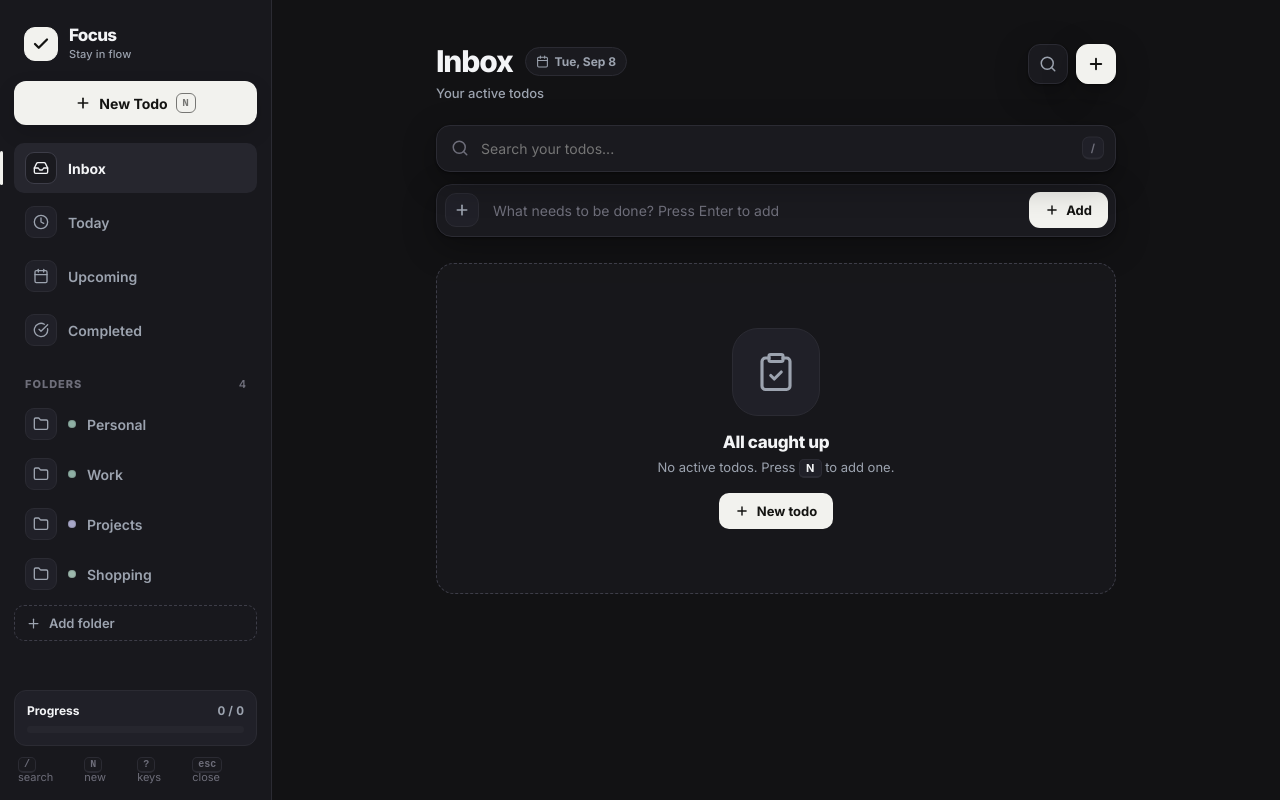
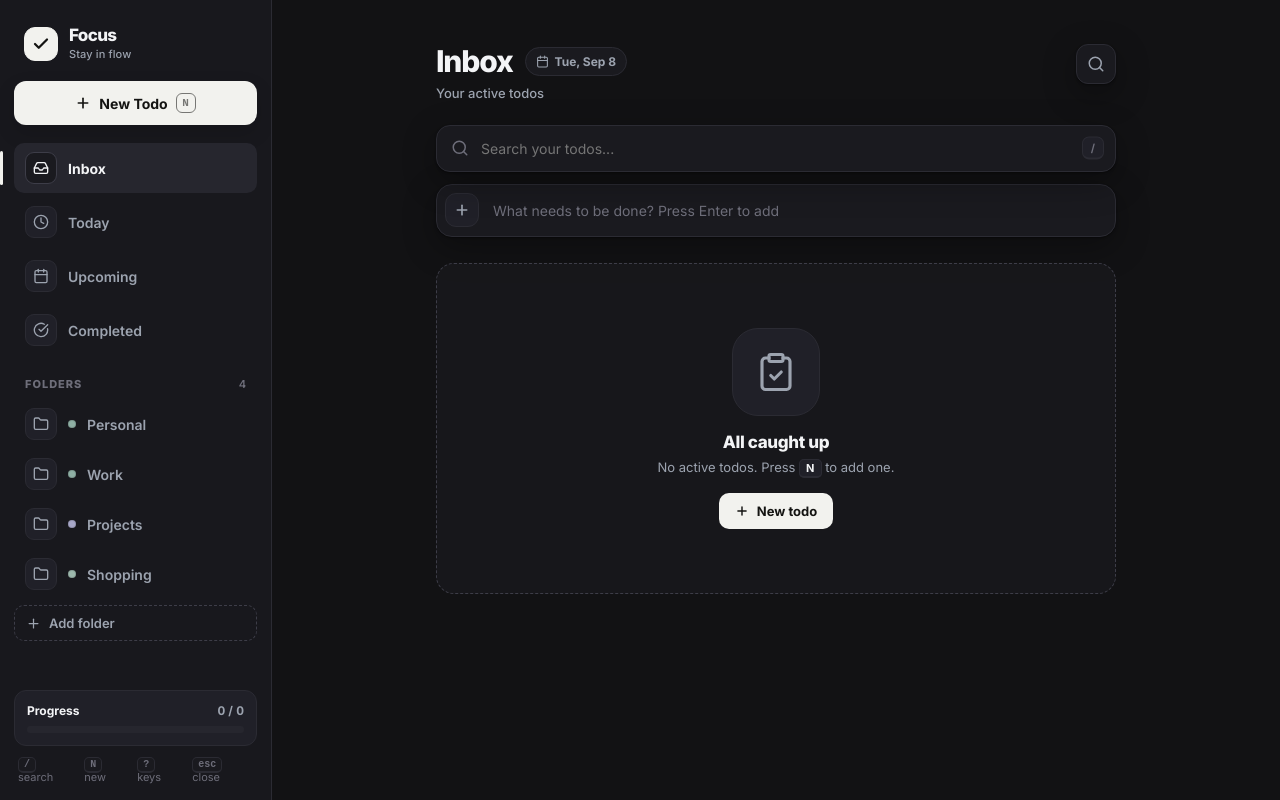
Before and after one commit to omkar142web/todos, a plain HTML site: page index.html in a window 1280 px wide. Drawn offline with Linux system fonts and the light colour scheme.

Commit message:
comment out extra add buttons

```diff
--- a/index.html
+++ b/index.html
@@ -620,9 +620,9 @@
               <button class="icon-btn" onclick="focusSearch()" title="Search (/)" aria-label="Search">
                 <svg viewBox="0 0 24 24" fill="none" stroke="currentColor" stroke-width="2" stroke-linecap="round" stroke-linejoin="round"><circle cx="11" cy="11" r="8"/><path d="m21 21-4.3-4.3"/></svg>
               </button>
-              <button class="icon-btn primary" onclick="openTodoModal()" title="New todo (N)" aria-label="New todo">
+              <!-- <button class="icon-btn primary" onclick="openTodoModal()" title="New todo (N)" aria-label="New todo">
                 <svg viewBox="0 0 24 24" fill="none" stroke="currentColor" stroke-width="2.5" stroke-linecap="round"><path d="M5 12h14"/><path d="M12 5v14"/></svg>
-              </button>
+              </button> -->
             </div>
           </div>
 
@@ -639,10 +639,10 @@
               <svg viewBox="0 0 24 24" fill="none" stroke="currentColor" stroke-width="2.5" stroke-linecap="round"><path d="M5 12h14"/><path d="M12 5v14"/></svg>
             </span>
             <input id="quickInput" type="text" placeholder="What needs to be done? Press Enter to add" autocomplete="off" aria-label="Quick add todo" />
-            <button class="add-todo" onclick="quickAdd()">
+            <!-- <button class="add-todo" onclick="quickAdd()">
               <svg viewBox="0 0 24 24" fill="none" stroke="currentColor" stroke-width="2.5" stroke-linecap="round"><path d="M5 12h14"/><path d="M12 5v14"/></svg>
               <span>Add</span>
-            </button>
+            </button> -->
           </div>
 
           <section id="todoList" class="todo-list" aria-live="polite"></section>
```
